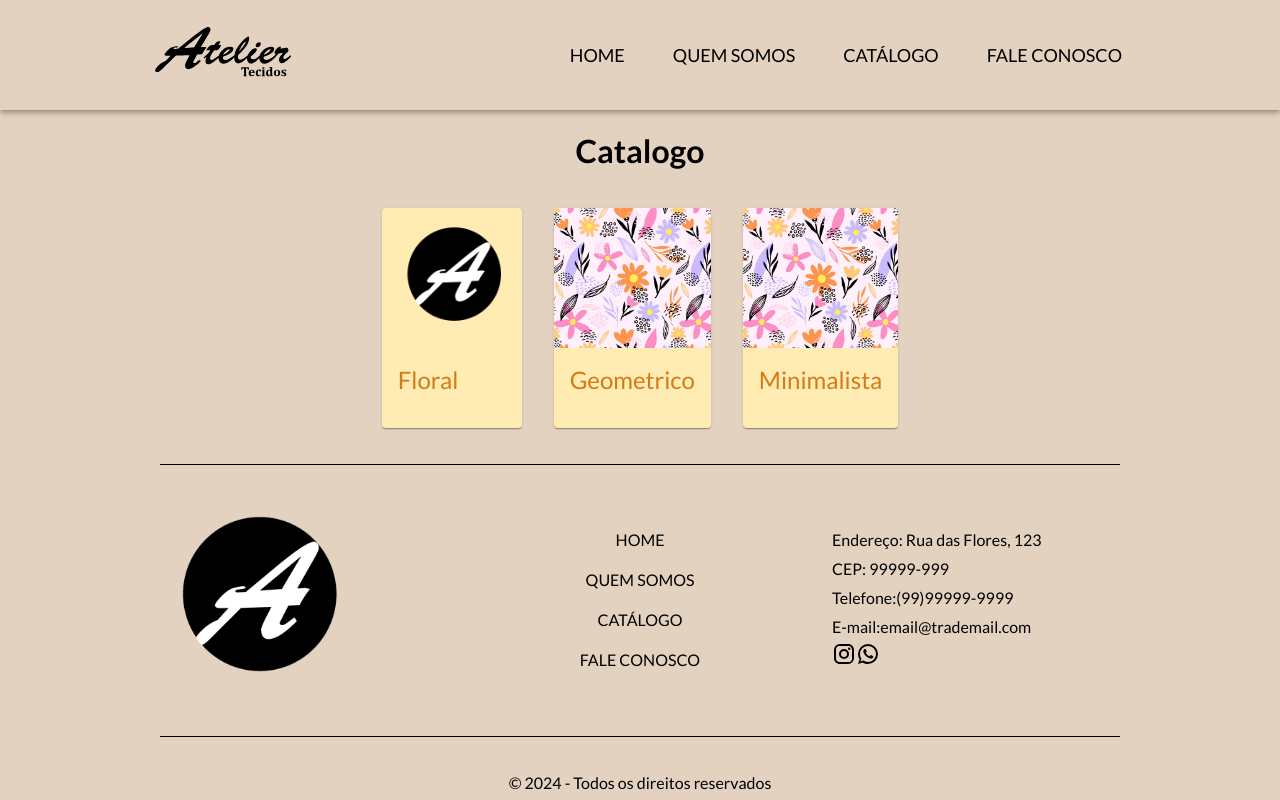
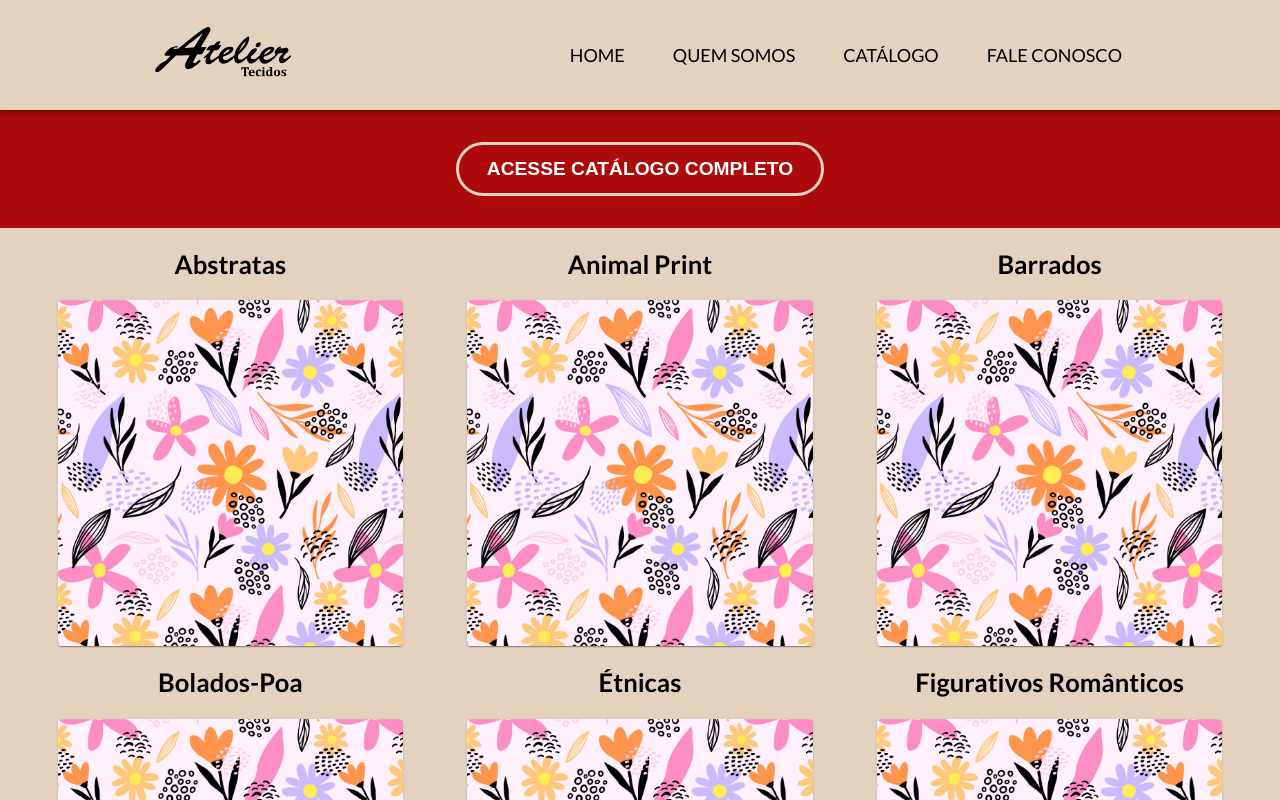
Before and after one commit to nst-software/projeto-atelier, a React (Vite) app: page /projeto-atelier/catalogo in a window 1280 px wide. Shown: the top 800 px of the page. Built offline with nearby package versions, Linux system fonts and the light colour scheme.

Commit message:
Catalogo

```diff
--- /dev/null
+++ b/src/components/Catalogo/Cards.tsx
@@ -0,0 +1,267 @@
+import { FC } from "react";
+import Card from "@mui/material/Card";
+import CustomCardMedia from "./CustomCardMedia";
+import { makeStyles } from "@mui/styles";
+import { theme } from "../../Style/Theme";
+import { useNavigate } from "react-router-dom";
+
+const useStyles = makeStyles(() => ({
+  card: {
+    margin: "2rem",
+    marginTop: "0",
+    marginBottom: "0",
+    cursor: "pointer",
+  },
+  divPrincipal: {
+    display: "flex",
+    justifyContent: "center",
+    alignItems: "center",
+    flexDirection: "row",
+    width: "100%",
+  },
+  texto: {
+    fontSize: "2vw",
+    color: theme.palette.primary.contrastText,
+    cursor: "pointer",
+    [theme.breakpoints.down("sm")]: {
+      fontSize: "5vw",
+    },
+  },
+  divCard: {
+    display: "flex",
+    flexDirection: "column",
+    alignItems: "center",
+    justifyContent: "center",
+    width: "32%",
+    [theme.breakpoints.down("sm")]: {
+      width: "85%",
+    },
+  },
+}));
+
+const catalogos = [
+  {
+    id: 1,
+    name: "Abstratas",
+    images: [
+      "src/assets/IMG.jpg",
+      "src/assets/ATELIER-LOGO.png",
+      "src/assets/IMG.jpg",
+    ],
+    rota: "/catalogo/abstratas",
+  },
+  {
+    id: 2,
+    name: "Animal Print",
+    images: [
+      "src/assets/IMG.jpg",
+      "src/assets/ATELIER-LOGO.png",
+      "src/assets/IMG.jpg",
+    ],
+    rota: "/catalogo/animal-print",
+  },
+  {
+    id: 3,
+    name: "Barrados",
+    images: [
+      "src/assets/IMG.jpg",
+      "src/assets/ATELIER-LOGO.png",
+      "src/assets/IMG.jpg",
+    ],
+    rota: "/catalogo/barrados",
+  },
+  {
+    id: 4,
+    name: "Bolados-Poa",
+    images: [
+      "src/assets/IMG.jpg",
+      "src/assets/ATELIER-LOGO.png",
+      "src/assets/IMG.jpg",
+    ],
+    rota: "/catalogo/bolados-poa",
+  },
+  {
+    id: 5,
+    name: "Étnicas",
+    images: [
+      "src/assets/IMG.jpg",
+      "src/assets/ATELIER-LOGO.png",
+      "src/assets/IMG.jpg",
+    ],
+    rota: "/catalogo/etnicas",
+  },
+  {
+    id: 6,
+    name: "Figurativos Românticos",
+    images: [
+      "src/assets/IMG.jpg",
+      "src/assets/ATELIER-LOGO.png",
+      "src/assets/IMG.jpg",
+    ],
+    rota: "/catalogo/figurativos-romanticos",
+  },
+  {
+    id: 7,
+    name: "Florais Clássicos",
+    images: [
+      "src/assets/IMG.jpg",
+      "src/assets/ATELIER-LOGO.png",
+      "src/assets/IMG.jpg",
+    ],
+    rota: "/catalogo/florais-classicos",
+  },
+  {
+    id: 8,
+    name: "Florais Românticos",
+    images: [
+      "src/assets/IMG.jpg",
+      "src/assets/ATELIER-LOGO.png",
+      "src/assets/IMG.jpg",
+    ],
+    rota: "/catalogo/florais-romanticos",
+  },
+  {
+    id: 9,
+    name: "Folhagens",
+    images: [
+      "src/assets/IMG.jpg",
+      "src/assets/ATELIER-LOGO.png",
+      "src/assets/IMG.jpg",
+    ],
+    rota: "/catalogo/folhagens",
+  },
+  {
+    id: 10,
+    name: "Geométricos",
+    images: [
+      "src/assets/IMG.jpg",
+      "src/assets/ATELIER-LOGO.png",
+      "src/assets/IMG.jpg",
+    ],
+    rota: "/catalogo/geometricos",
+  },
+  {
+    id: 11,
+    name: "Infantil Bebês",
+    images: [
+      "src/assets/IMG.jpg",
+      "src/assets/ATELIER-LOGO.png",
+      "src/assets/IMG.jpg",
+    ],
+    rota: "/catalogo/infantil-bebes",
+  },
+  {
+    id: 12,
+    name: "Infantil Feminino",
+    images: [
+      "src/assets/IMG.jpg",
+      "src/assets/ATELIER-LOGO.png",
+      "src/assets/IMG.jpg",
+    ],
+    rota: "/catalogo/infantil-feminino",
+  },
+  {
+    id: 13,
+    name: "Infantil Masculino",
+    images: [
+      "src/assets/IMG.jpg",
+      "src/assets/ATELIER-LOGO.png",
+      "src/assets/IMG.jpg",
+    ],
+    rota: "/catalogo/infantil-masculino",
+  },
+  {
+    id: 14,
+    name: "Liberty",
+    images: [
+      "src/assets/IMG.jpg",
+      "src/assets/ATELIER-LOGO.png",
+      "src/assets/IMG.jpg",
+    ],
+    rota: "/catalogo/liberty",
+  },
+  {
+    id: 15,
+    name: "Listradas",
+    images: [
+      "src/assets/IMG.jpg",
+      "src/assets/ATELIER-LOGO.png",
+      "src/assets/IMG.jpg",
+    ],
+    rota: "/catalogo/listradas",
+  },
+  {
+    id: 16,
+    name: "Masculinas",
+    images: [
+      "src/assets/IMG.jpg",
+      "src/assets/ATELIER-LOGO.png",
+      "src/assets/IMG.jpg",
+    ],
+    rota: "/catalogo/masculinas",
+  },
+  {
+    id: 17,
+    name: "Pareôs",
+    images: [
+      "src/assets/IMG.jpg",
+      "src/assets/ATELIER-LOGO.png",
+      "src/assets/IMG.jpg",
+    ],
+    rota: "/catalogo/pareos",
+  },
+  {
+    id: 18,
+    name: "Tropical",
+    images: [
+      "src/assets/IMG.jpg",
+      "src/assets/ATELIER-LOGO.png",
+      "src/assets/IMG.jpg",
+    ],
+    rota: "/catalogo/tropical",
+  },
+  {
+    id: 19,
+    name: "Xadrez",
+    images: [
+      "src/assets/IMG.jpg",
+      "src/assets/ATELIER-LOGO.png",
+      "src/assets/IMG.jpg",
+    ],
+    rota: "/catalogo/xadrez",
+  },
+];
+
+const Cards: FC = () => {
+  const classes = useStyles();
+  const navigate = useNavigate();
+  return (
+    <div className={classes.divPrincipal}>
+      <div
+        style={{
+          display: "flex",
+          flexDirection: "row",
+          flexWrap: "wrap",
+          justifyContent: "center",
+        }}
+      >
+        {catalogos.map((item) => (
+          <div className={classes.divCard}>
+            <h2 className={classes.texto} onClick={() => navigate(item.rota)}>
+              {item.name}
+            </h2>
+            <Card
+              key={item.id}
+              className={classes.card}
+              onClick={() => navigate(item.rota)}
+            >
+              <CustomCardMedia images={item.images} title={item.name} />
+            </Card>
+          </div>
+        ))}
+      </div>
+    </div>
+  );
+};
+
+export default Cards;
--- /dev/null
+++ b/src/components/Catalogo/CatalogoCompleto.tsx
@@ -0,0 +1,47 @@
+import { makeStyles } from "@mui/styles";
+import { theme } from "../../Style/Theme";
+
+const useStyles = makeStyles(() => ({
+  divPrincipal: {
+    display: "flex",
+    flexDirection: "column",
+    justifyContent: "center",
+    alignItems: "center",
+    width: "100%",
+    backgroundColor: theme.palette.secondary.main,
+  },
+  divButton: {
+    display: "flex",
+    justifyContent: "center",
+    alignItems: "center",
+    marginTop: "2rem",
+    marginBottom: "2rem",
+  },
+  button: {
+    color: theme.palette.secondary.contrastText,
+    borderRadius: "40px",
+    padding: "13px 28px",
+    fontSize: "1.2rem",
+    fontWeight: "bold",
+    backgroundColor: theme.palette.secondary.main,
+    cursor: "pointer",
+    border: `3px solid ${theme.palette.primary.main}`,
+    "&:hover": {
+      padding: "16px 32px",
+    },
+  },
+}));
+
+const CatalogoCompleto: React.FC = () => {
+  const classes = useStyles();
+
+  return (
+    <div className={classes.divPrincipal}>
+      <div className={classes.divButton}>
+        <button className={classes.button}>ACESSE CATÁLOGO COMPLETO</button>
+      </div>
+    </div>
+  );
+};
+
+export default CatalogoCompleto;
--- a/src/routes/CustomCardMedia.tsx
+++ b/src/components/Catalogo/CustomCardMedia.tsx
@@ -12,11 +12,11 @@ const CustomCardMedia: FC<CustomCardMediaProps> = ({ images, title }) => {
   useEffect(() => {
     const interval = setInterval(() => {
       setImage(images[Math.floor(Math.random() * images.length)]);
-    }, 3000);
+    }, 10000);
     return () => clearInterval(interval);
   }, [images]);
 
-  return <CardMedia component="img" height="140" image={image} alt={title} />;
+  return <CardMedia component="img" image={image} alt={title} />;
 };
 
 export default CustomCardMedia;
--- a/src/components/FaleConosco/NossaLoja.tsx
+++ b/src/components/FaleConosco/NossaLoja.tsx
@@ -2,7 +2,6 @@ import React from "react";
 import { makeStyles } from "@mui/styles";
 import { theme } from "../../Style/Theme";
 import MapComponent from "./MapaLoja";
-import { Margin } from "@mui/icons-material";
 
 const useStyles = makeStyles(() => ({
   divPrincipal: {
--- a/src/routes/Catalogo.tsx
+++ b/src/routes/Catalogo.tsx
@@ -1,69 +1,12 @@
 import { FC } from "react";
-import Card from "@mui/material/Card";
-import CardContent from "@mui/material/CardContent";
-import Typography from "@mui/material/Typography";
-import CustomCardMedia from "./CustomCardMedia";
-
-const catalogos = [
-  {
-    id: 1,
-    name: "Floral",
-    images: [
-      "src/assets/IMG.jpg",
-      "src/assets/ATELIER-LOGO.png",
-      "src/assets/IMG.jpg",
-    ],
-  },
-  {
-    id: 2,
-    name: "Geometrico",
-    images: [
-      "src/assets/IMG.jpg",
-      "src/assets/ATELIER-LOGO.png",
-      "src/assets/IMG.jpg",
-    ],
-  },
-  {
-    id: 3,
-    name: "Minimalista",
-    images: [
-      "src/assets/IMG.jpg",
-      "src/assets/ATELIER-LOGO.png",
-      "src/assets/IMG.jpg",
-    ],
-  },
-];
+import Cards from "../components/Catalogo/Cards";
+import CatalogoCompleto from "../components/Catalogo/CatalogoCompleto";
 
 const Catalogo: FC = () => {
   return (
-    <div
-      style={{
-        display: "flex",
-        flexDirection: "column",
-        alignItems: "center",
-        justifyContent: "center",
-      }}
-    >
-      <h1>Catalogo</h1>
-      <div
-        style={{
-          display: "flex",
-          flexDirection: "row",
-          flexWrap: "wrap",
-          justifyContent: "center",
-        }}
-      >
-        {catalogos.map((item) => (
-          <Card key={item.id} sx={{ maxWidth: 345, m: 2 }}>
-            <CustomCardMedia images={item.images} title={item.name} />
-            <CardContent>
-              <Typography gutterBottom variant="h5" component="div">
-                {item.name}
-              </Typography>
-            </CardContent>
-          </Card>
-        ))}
-      </div>
+    <div>
+      <CatalogoCompleto />
+      <Cards />
     </div>
   );
 };
```
